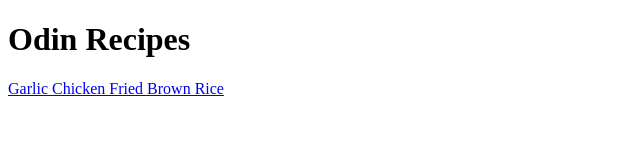
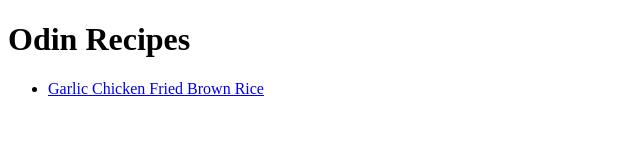
Before and after one commit to AdriaanBoshoff/odin-recipes, a plain HTML site: page index.html in a window 1280 px wide. Shown: the whole page, without its empty margins (0-640 px from the left). Drawn offline with Linux system fonts and the light colour scheme.

Commit message:
Placed recipes in list

```diff
--- a/index.html
+++ b/index.html
@@ -6,6 +6,8 @@
     </head>
     <body>
         <h1>Odin Recipes</h1>
-        <a href="recipes/garlic-chicken-fried-brown-rice.html">Garlic Chicken Fried Brown Rice</a>
+        <ul>
+            <li><a href="recipes/garlic-chicken-fried-brown-rice.html">Garlic Chicken Fried Brown Rice</a></li>
+        </ul>
     </body>
 </html>
```
